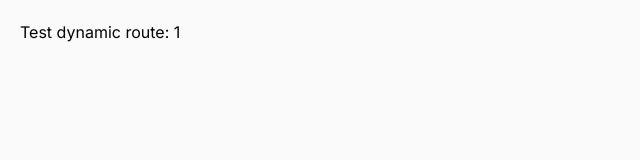
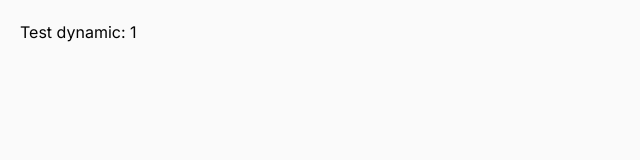
Before and after one commit to prasad44/inventory, a Next.js app: page /test-dyn/1 in a window 1280 px wide. Shown: the top 160 px of the page, without its empty margins (0-640 px from the left). Built offline with nearby package versions, Linux system fonts and the light colour scheme.

Commit message:
test: pure server component for dynamic route hang test

```diff
--- a/app/test-dyn/[slug]/page.tsx
+++ b/app/test-dyn/[slug]/page.tsx
@@ -1,8 +1,9 @@
-"use client";
-
-import { useParams } from "next/navigation";
-
-export default function TestDynPage() {
-  const { slug } = useParams<{ slug: string }>();
-  return <div style={{ padding: 20 }}>Test dynamic route: {slug}</div>;
+// Plain server component, no hooks, no client, no Supabase
+export default async function TestDynPage({
+  params,
+}: {
+  params: Promise<{ slug: string }>;
+}) {
+  const { slug } = await params;
+  return <div style={{ padding: 20 }}>Test dynamic: {slug}</div>;
 }
```
